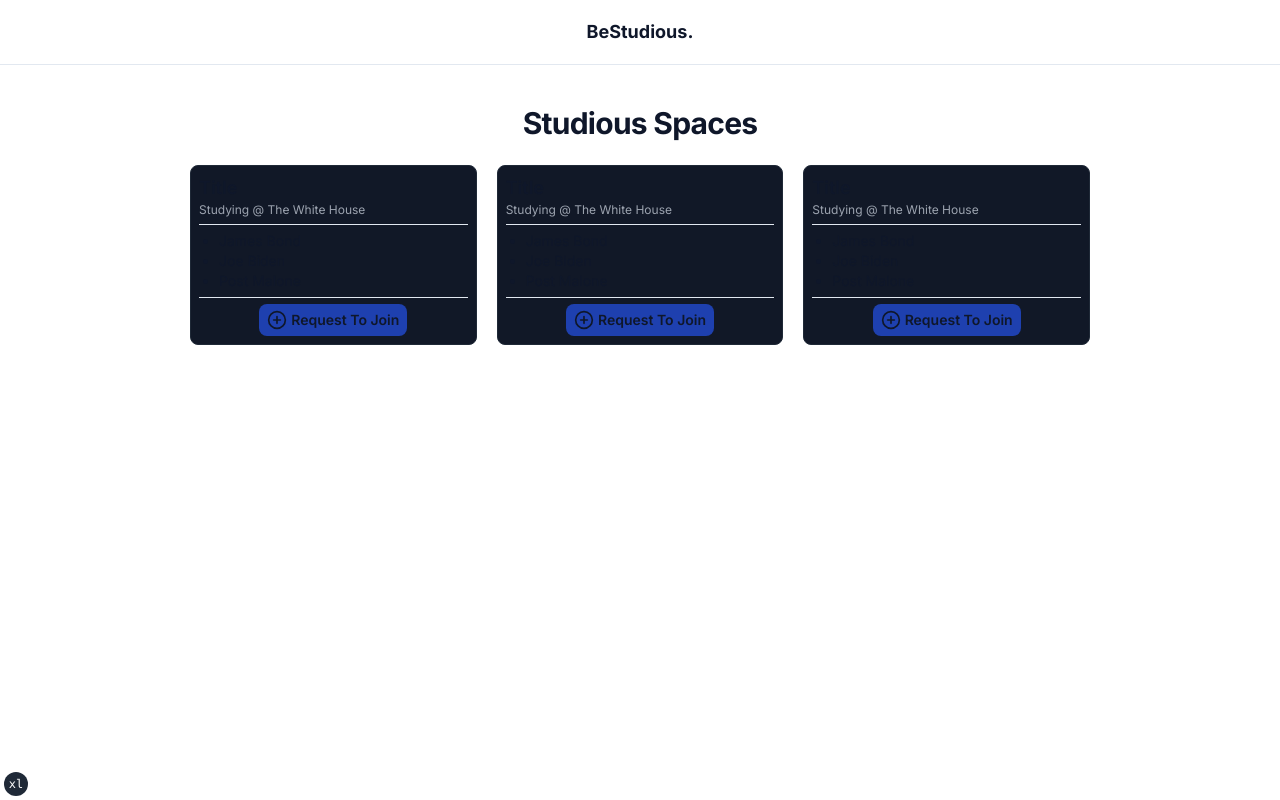
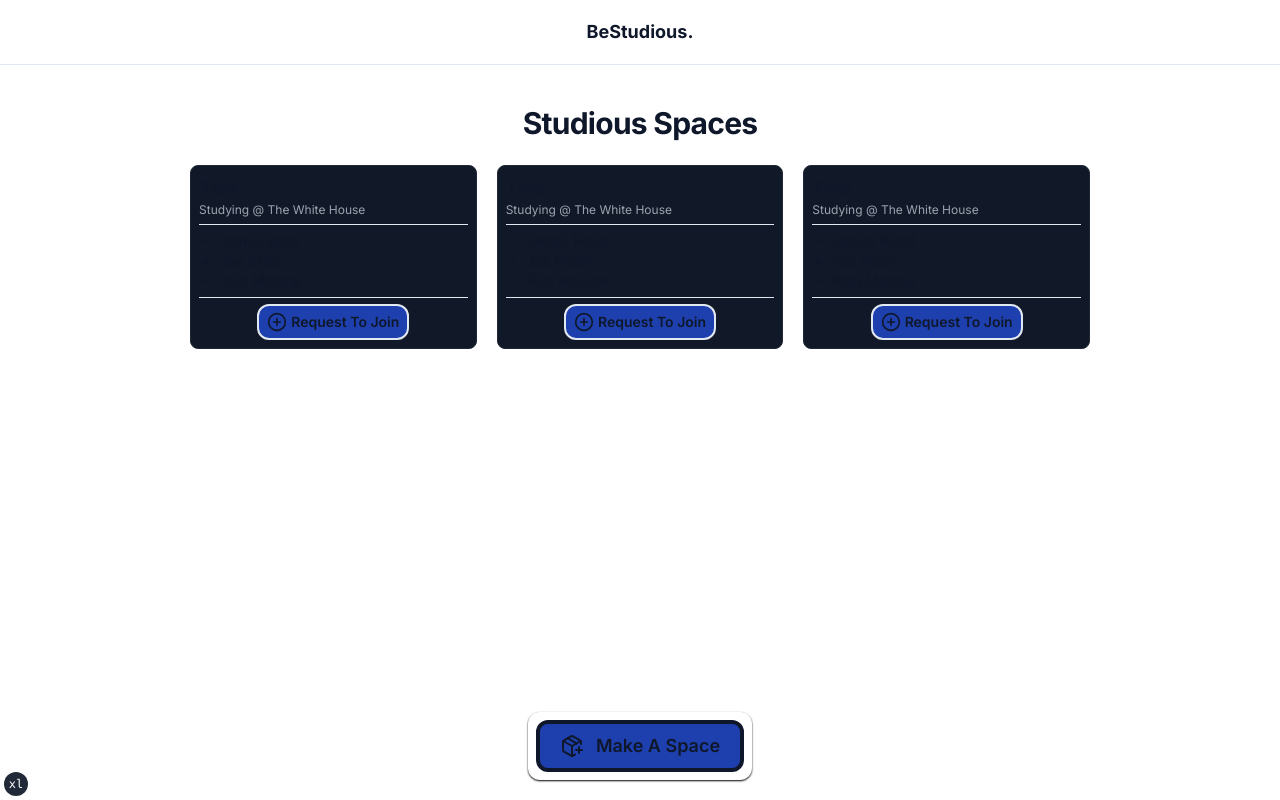
Before and after one commit to arihanv/BeStudious, a Next.js app: page /spaces in a window 1280 px wide. Built offline with nearby package versions, Linux system fonts and the light colour scheme.

Commit message:
feat: Add Upload Button

```diff
--- a/app/spaces/page.tsx
+++ b/app/spaces/page.tsx
@@ -1,4 +1,5 @@
-import SpaceGrid from "../../components/space/spaceGrid"
+import SpaceGrid from "@/components/space/spaceGrid"
+import UploadButton from "@/components/space/uploadButton"
 
 export default function IndexPage() {
   return (
@@ -7,6 +8,7 @@ export default function IndexPage() {
         Studious Spaces
       </div>
       <SpaceGrid />
+      <UploadButton />
     </section>
   )
 }
--- a/components/space/space.tsx
+++ b/components/space/space.tsx
@@ -20,7 +20,7 @@ export default function Space({}: Props) {
       </div>
       <hr></hr>
       <div className="flex w-full justify-center">
-        <button className="w-fit rounded-lg bg-blue-800 px-2 py-1 text-sm font-semibold">
+        <button className="w-fit rounded-xl border-2 bg-blue-800 px-2 py-1 text-sm font-semibold">
           {" "}
           <div className="flex items-center gap-1">
             <PlusCircle width={20} /> Request To Join
--- a/components/space/spaceGrid.tsx
+++ b/components/space/spaceGrid.tsx
@@ -6,7 +6,7 @@ type Props = {}
 
 export default function SpaceGrid({}: Props) {
   return (
-    <div className="grid grid-cols-1 sm:grid-cols-2 lg:grid-cols-3 auto-cols-auto w-full max-w-[900px] flex-wrap gap-5">
+    <div className="grid w-full max-w-[900px] auto-cols-auto grid-cols-1 flex-wrap gap-5 sm:grid-cols-2 lg:grid-cols-3">
       <Space />
       <Space />
       <Space />
--- /dev/null
+++ b/components/space/uploadButton.tsx
@@ -0,0 +1,19 @@
+import React from "react"
+import { PackagePlus } from "lucide-react"
+
+type Props = {}
+
+export default function UploadButton({}: Props) {
+  return (
+    <div className="fixed bottom-0 mb-5 w-fit rounded-xl p-2 shadow-sm shadow-black backdrop-blur-sm">
+      <div className="flex w-full items-center gap-3">
+        <button className="flex flex-1 items-center justify-between gap-3 rounded-xl bg-blue-800 border-slate-900 border-4 p-2 px-3 transition ease-in-out hover:scale-110">
+          <div className="flex items-center gap-3 px-2">
+            <PackagePlus />
+            <div className="text-lg font-semibold">Make A Space</div>
+          </div>
+        </button>
+      </div>
+    </div>
+  )
+}
```
